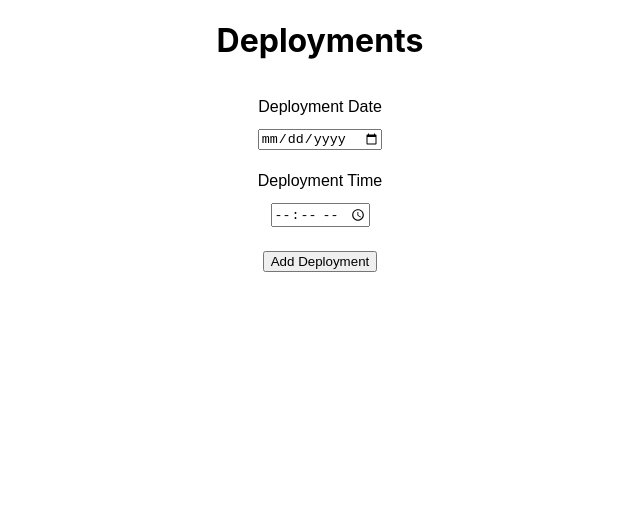
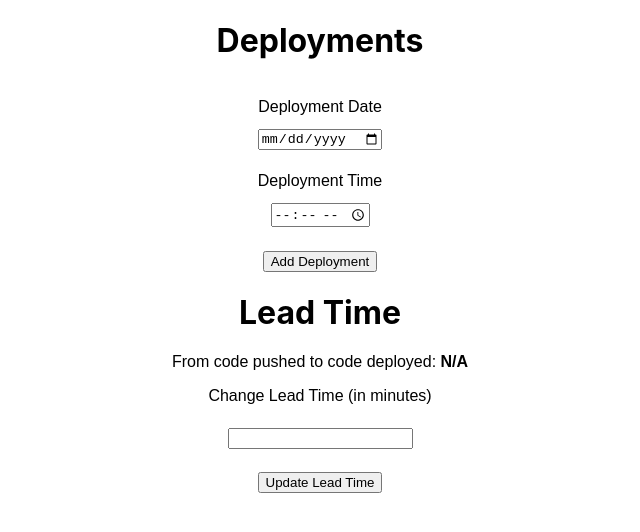
Before and after one commit to Haybu/react-project-5, a React (Create React App) app: page / in a window 1280 px wide. Shown: the top 532 px of the page, without its empty margins (320-960 px from the left). Built offline with nearby package versions, Linux system fonts and the light colour scheme; the HTML template or start-up script is replaced by a standard one.

Commit message:
Add LeadTime module

```diff
--- a/src/components/LeadTimes.js
+++ b/src/components/LeadTimes.js
@@ -1,3 +1,43 @@
+import React, { useState } from "react";
+
 export default function LeadTimes() {
-    return <div></div>;
+
+  const [Leadtime, setLeadTimes] = useState({data:"N/A"});
+
+  const setDataVal = (dataVal) => {
+    localStorage.setItem("leadTime", JSON.stringify(dataVal));
   }
+
+  const onSubmit = (e) => {
+   e.preventDefault();
+   let min = "minutes";
+   if(JSON.parse(localStorage.getItem("leadTime")) == "1") {
+      min = "minute";
+   }
+   setLeadTimes({ ...Leadtime, data: JSON.parse(localStorage.getItem("leadTime")) + " " + min});
+  };
+
+  return (
+    <div className="container pt-5">
+      <h1>Lead Time</h1>
+
+      <label htmlFor="author">From code pushed to code deployed: <b>{Leadtime.data} </b> </label>
+
+      <form onSubmit={onSubmit}>
+        <p>
+          <label htmlFor="title">Change Lead Time (in minutes)</label>
+        </p>
+        <p>
+          <input
+            id="leadtime"
+            className="form-control"
+            type="text"
+            name="leadtime"
+            onChange={(e) => setDataVal(e.target.value)}
+          />
+        </p>
+        <button className="btn btn-primary">Update Lead Time</button>
+      </form>
+    </div>
+  );
+}
```
